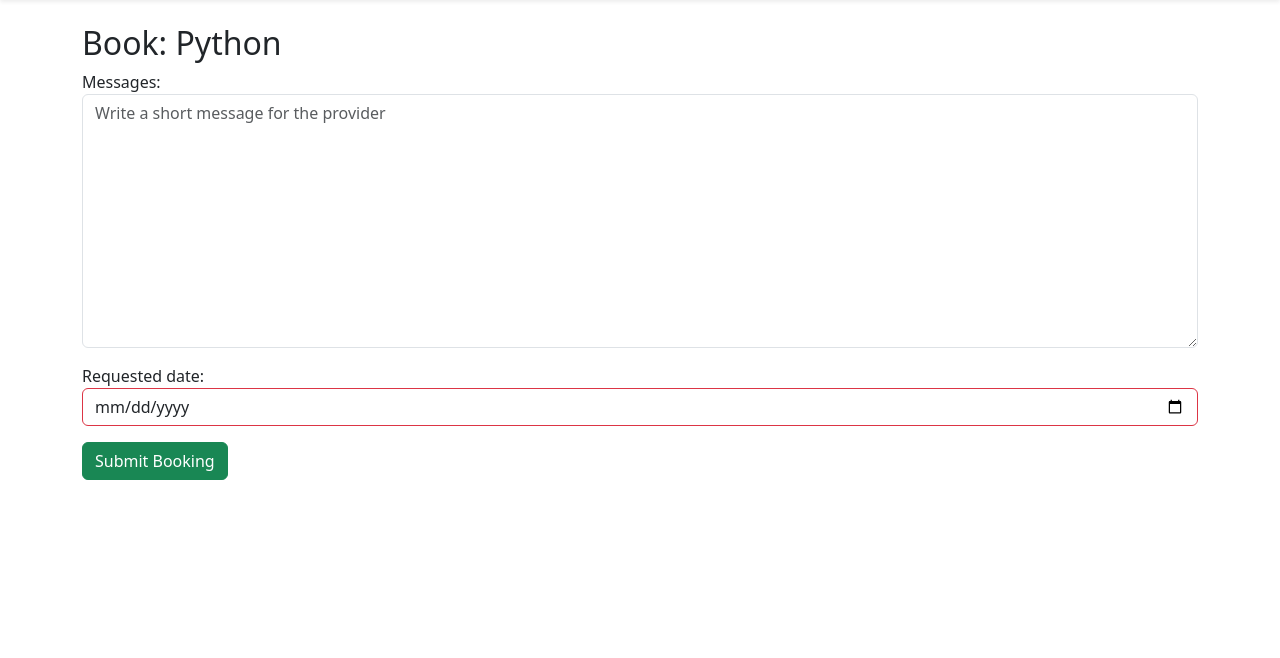
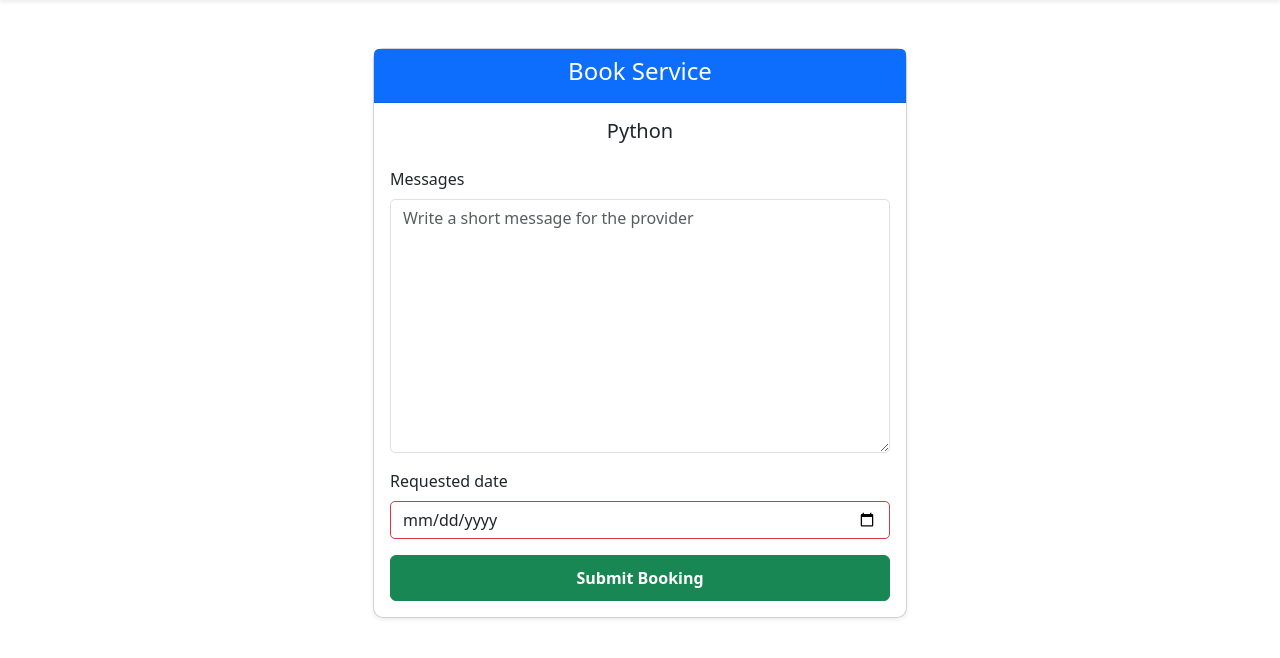
Before and after one commit to agodahdev/Skillbridge, a Django app: page /services/book/3/ in a window 1280 px wide. Shown: the part 56-714 px from the top of the page. Run offline with Django 5.2, Linux system fonts and the light colour scheme; a user stored in the database is signed in; data comes from the database, SQL or seed files in the repository; both versions use the stored data as it was after the commit.

Commit message:
update booking service page with css styling

```diff
--- a/skillbridge/services/static/css/style.css
+++ b/skillbridge/services/static/css/style.css
@@ -75,3 +75,20 @@ input:required:valid {
 .card .btn {
   padding: 10px;
 }
+
+.booking-wrapper {
+    margin-top: 50px;
+    margin-bottom: 50px;
+}
+
+.card {
+    border-radius: 10px;
+}
+
+.card-header {
+    border-bottom: 1px solid rgba(0, 0, 0, 0.1);
+}
+
+.btn-success {
+    font-weight: 600;
+}
--- a/skillbridge/services/templates/services/book_service.html
+++ b/skillbridge/services/templates/services/book_service.html
@@ -1,10 +1,35 @@
 {% extends 'base.html' %}
+{% load static %}
 {% block content %}
-<h2>Book: {{ service.title }}</h2>
-
-<form method="post">
-     {% csrf_token %}
-     {{ form.as_p }}
-     <button type="submit" class="btn btn-success">Submit Booking</button>
-</form>
+<div class="booking-wrapper container mt-5">
+    <div class="row justify-content-center">
+        <div class="col-md-8 col-lg-6">
+            <div class="card shadow-sm">
+                <div class="card-header bg-primary text-white text-center">
+                    <h4>Book Service</h4>
+                </div>
+                <div class="card-body">
+                    <h5 class="card-title text-center mb-4">{{ service.title }}</h5>
+                    <form method="post" novalidate>
+                        {% csrf_token %}
+                        {% for field in form %}
+                            <div class="mb-3">
+                                <label for="{{ field.id_for_label }}" class="form-label">{{ field.label }}</label>
+                                {{ field }}
+                                {% if field.errors %}
+                                    <div class="text-danger small">
+                                        {{ field.errors }}
+                                    </div>
+                                {% endif %}
+                            </div>
+                        {% endfor %}
+                        <div class="d-grid">
+                            <button type="submit" class="btn btn-success">Submit Booking</button>
+                        </div>
+                    </form>
+                </div>
+            </div>
+        </div>
+    </div>
+</div>
 {% endblock %}
```
Also changed, not shown: skillbridge/db.sqlite3.
